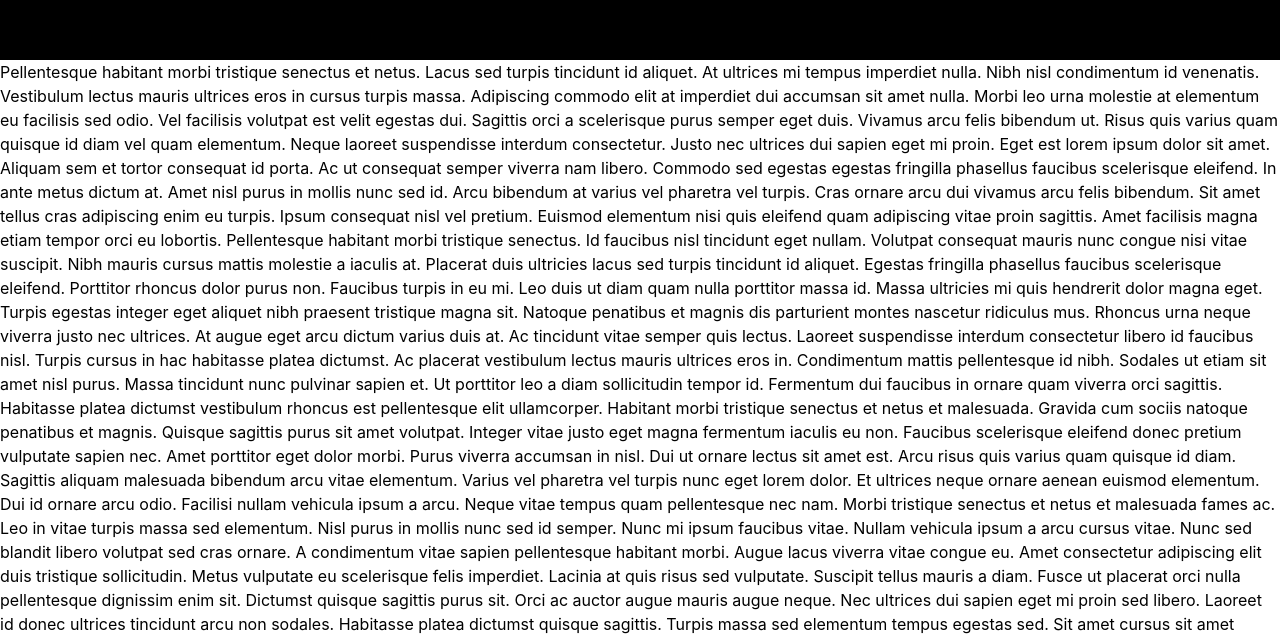
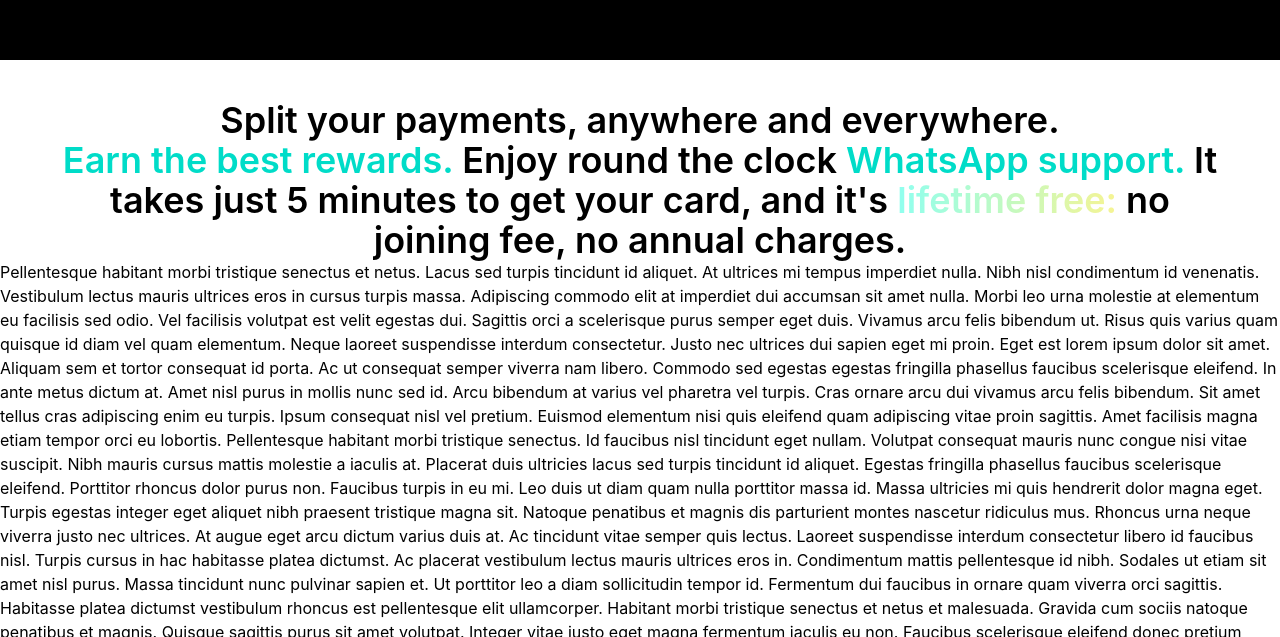
Before and after one commit to kanish2211/Uni-website-clone, a React (Create React App) app: page / in a window 1280 px wide. Shown: the part 1934-2571 px from the top of the page. Built offline with nearby package versions, Linux system fonts and the light colour scheme.

Commit message:
info Text page added. pading changes in split2

```diff
--- a/src/App.css
+++ b/src/App.css
@@ -90,6 +90,15 @@
   -webkit-background-clip: text;
   -webkit-text-fill-color: transparent;
 }
+.uniGreen{
+    color:#00dcc8
+}
+.onebythreegradientLong{
+
+    background: linear-gradient(to right, #8fffef,#f6f493);
+  -webkit-background-clip: text;
+  -webkit-text-fill-color: transparent;
+}
 .lineH{
     line-height: 54px;
 
@@ -159,3 +168,8 @@
     font-weight: 500;
     line-height: 20px;
 }
+
+.infoText{
+    line-height: 50px;
+    font-size: 36px;
+}
--- /dev/null
+++ b/src/pages/infoText.jsx
@@ -0,0 +1,16 @@
+import React,{useContext} from "react";
+
+const InfoText=()=>{
+
+    return(
+        <div className=" text-2xl  ml-6 mr-6 mt-10 text-left md:text-center md:text-4xl font-semibold">
+            <p>Split your payments, anywhere and everywhere.</p>
+            <p><span className="uniGreen"> Earn the best rewards.</span> Enjoy round the clock <span className="uniGreen">WhatsApp support.</span> It</p>
+            <p>takes just 5 minutes to get your card, and it's <span className="onebythreegradientLong">lifetime free:</span> no</p>
+            <p>joining fee, no annual charges.</p>
+        </div>
+    )
+}
+
+
+export default InfoText
--- a/src/pages/split2.jsx
+++ b/src/pages/split2.jsx
@@ -11,7 +11,7 @@
     return(
         <div>
         {width>=770?
-        <div className="bg-black grid grid-cols-2 gap-1 pt-20" style={screenHeight}>
+        <div className="bg-black grid grid-cols-2 gap-1 pt-10" style={screenHeight}>
            <div className="mt-12 lg:mt-2 xl:-mt-2 lg:ml-12 xl:ml-132" > <video className="w-80 lg:w-96  " muted="" playsinline="" disablepictureinpicture="" ><source src="https://www.uni.cards/videos/pay_half.mp4" type="video/mp4"/><source src="https://www.uni.cards/videos/pay_half.webm" type="video/webm"/></video></div>
 
             <div className="text-white mt-10  ">
--- a/src/screens/uni.jsx
+++ b/src/screens/uni.jsx
@@ -5,6 +5,7 @@
 import Header from "../components/header";
 import ScrollContext from "../context/scrollContext";
 import WindowSizeContext from "../context/windowSizeContext";
+import InfoText from "../pages/infoText";
 import Split2 from "../pages/split2";
 import Split3 from "../pages/split3";
 import UniIntro from "../pages/uniIntro";
@@ -34,6 +35,7 @@
         <UniIntro/>
         <Split3/>
         <Split2/>
+        <InfoText/>
         <div>
 Pellentesque habitant morbi tristique senectus et netus. Lacus sed turpis tincidunt id aliquet. At ultrices mi tempus imperdiet nulla. Nibh nisl condimentum id venenatis. Vestibulum lectus mauris ultrices eros in cursus turpis massa. Adipiscing commodo elit at imperdiet dui accumsan sit amet nulla. Morbi leo urna molestie at elementum eu facilisis sed odio. Vel facilisis volutpat est velit egestas dui. Sagittis orci a scelerisque purus semper eget duis. Vivamus arcu felis bibendum ut. Risus quis varius quam quisque id diam vel quam elementum. Neque laoreet suspendisse interdum consectetur. Justo nec ultrices dui sapien eget mi proin. Eget est lorem ipsum dolor sit amet. Aliquam sem et tortor consequat id porta.
 
```
